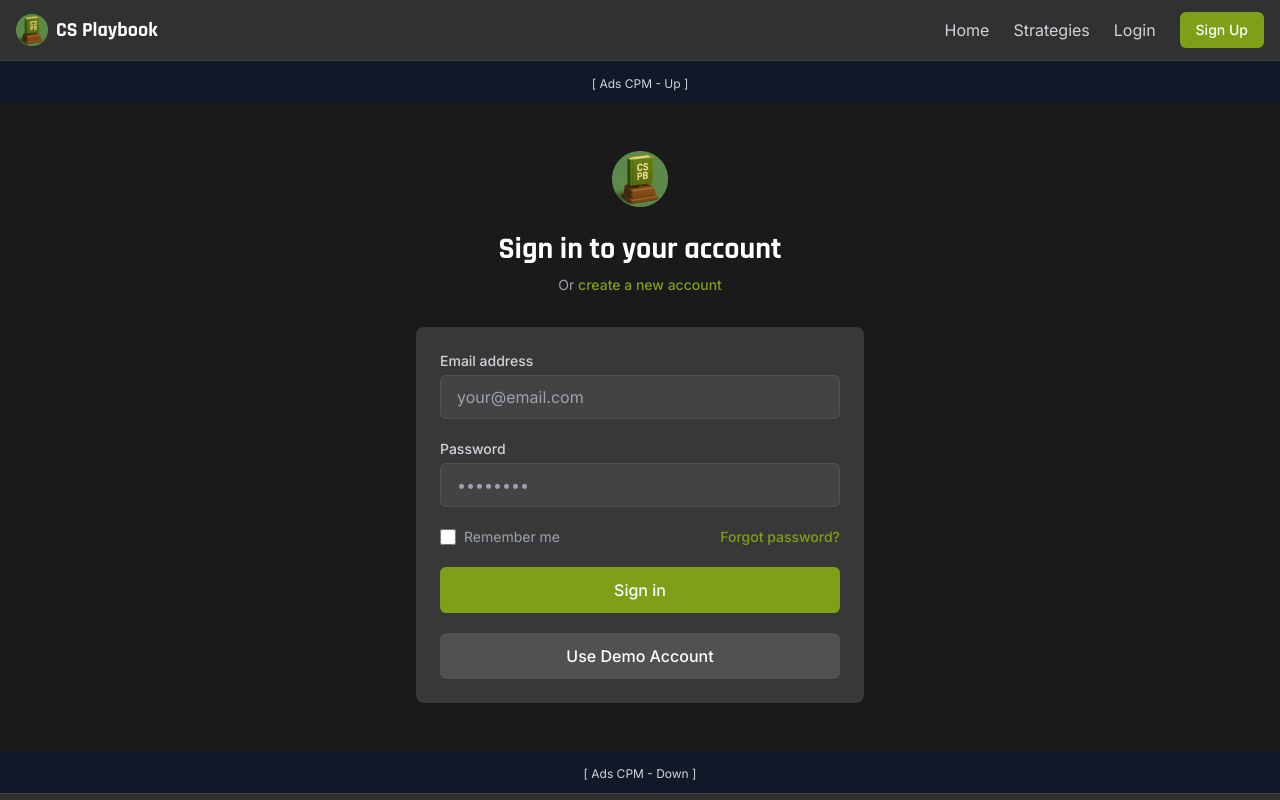
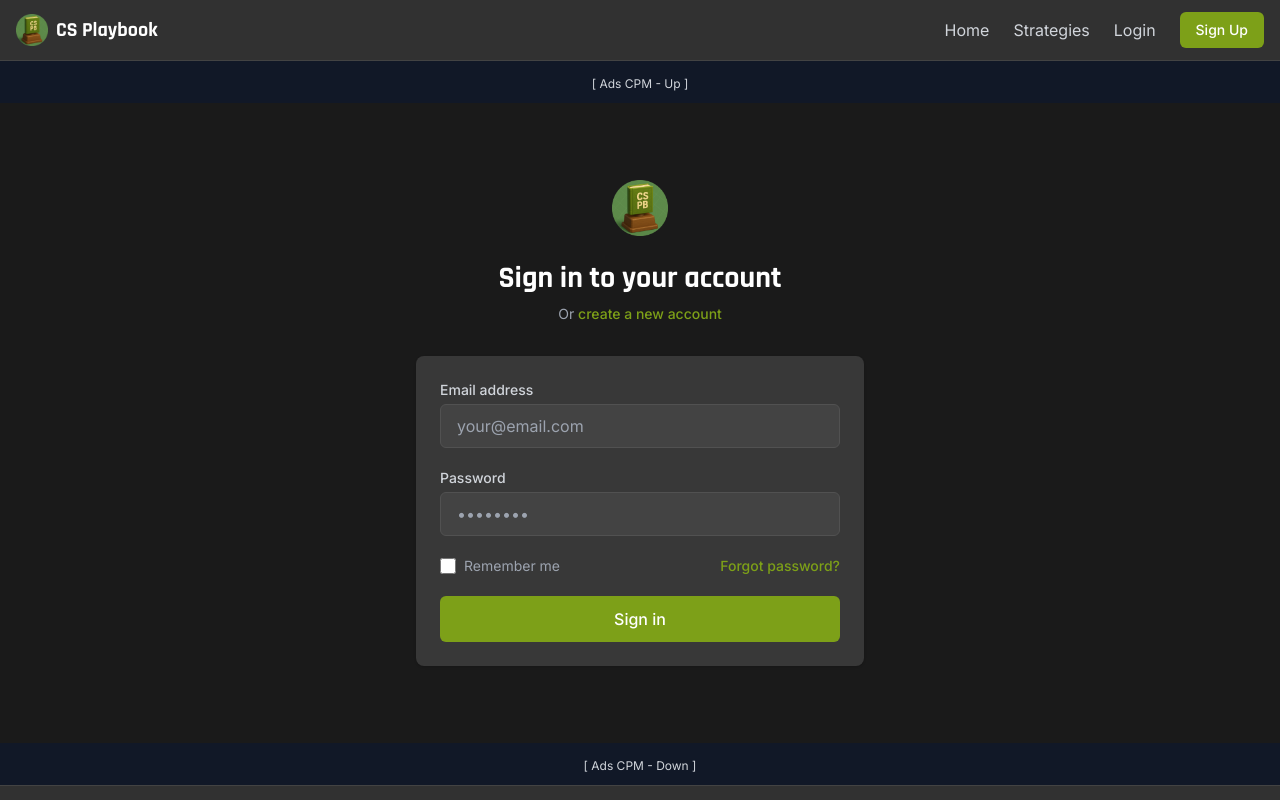
Before and after one commit to feixeth/cs-pb-front, a Vue app: page /login in a window 1280 px wide. Shown: the top 800 px of the page. Built offline with nearby package versions, Linux system fonts and the light colour scheme; no server answers.

Commit message:
patch(login):delete the demo button and code

```diff
--- a/src/views/auth/LoginView.vue
+++ b/src/views/auth/LoginView.vue
@@ -33,12 +33,6 @@ const handleLogin = async () => {
   } finally {
     isLoading.value = false
   }
-}
-
-const handleDemoLogin = async () => {
-  loginForm.email = 'demo@example.com'
-  loginForm.password = 'password'
-  await handleLogin()
 }
 </script>
 
@@ -127,18 +121,6 @@ const handleDemoLogin = async () => {
               <span v-else>Sign in</span>
             </button>
           </div>
-
-          <!-- Demo Account Button -->
-          <div>
-            <button
-              type="button"
-              @click="handleDemoLogin"
-              class="w-full btn bg-csGray-600 hover:bg-csGray-500 text-white py-2.5 text-center"
-              :disabled="isLoading"
-            >
-              Use Demo Account
-            </button>
-          </div>
         </form>
       </div>
     </div>
```
